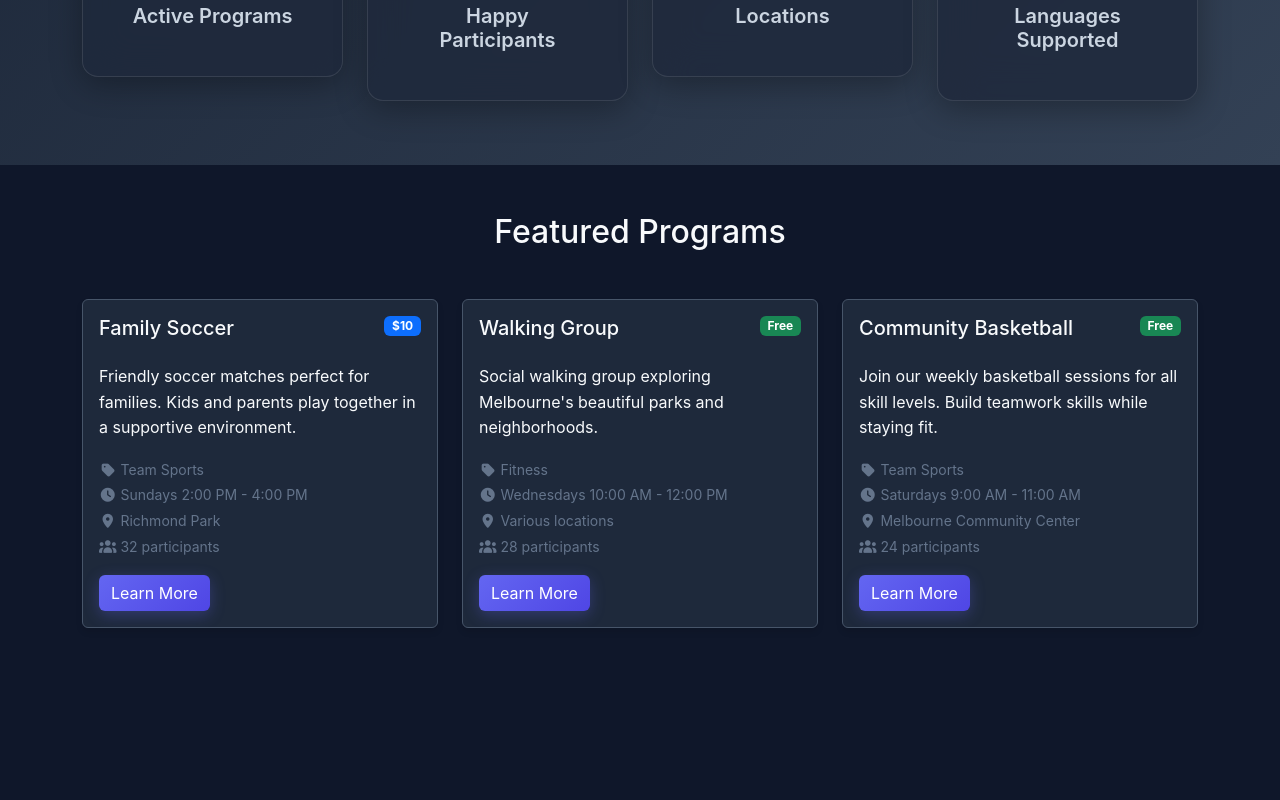
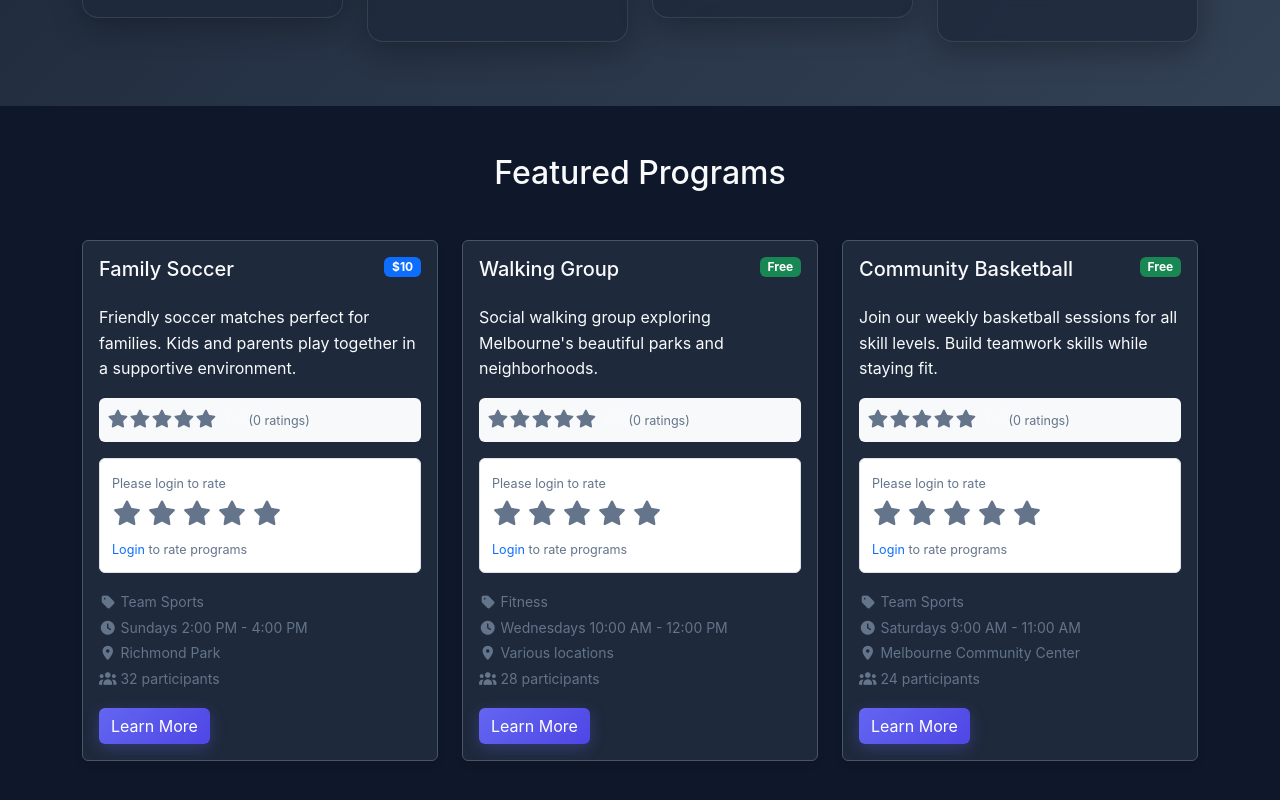
Before and after one commit to jgao0062/jgao0062-Ass, a Vue app in the folder fit5032-Ass/: page / in a window 1280 px wide. Shown: the part 746-1546 px from the top of the page. Before the commit the page ends 1446 px from the top, so only its background shows below. Built offline with nearby package versions, Linux system fonts and the light colour scheme.

Commit message:
BR(C.3) completed

```diff
--- a/fit5032-Ass/src/components/Navigation.vue
+++ b/fit5032-Ass/src/components/NavigationComponent.vue
@@ -63,6 +63,8 @@
         logout()
         session.value = null
         closeMobileMenu()
+        // Trigger logout event for other components
+        window.dispatchEvent(new CustomEvent('userLoggedOut'))
         window.location.href = '/'
       }
 
--- a/fit5032-Ass/src/components/ProgramCard.vue
+++ b/fit5032-Ass/src/components/ProgramCardComponent.vue
@@ -12,6 +12,16 @@
             </span>
           </div>
           <p class="card-text">{{ program.description }}</p>
+
+          <!-- BR (C.3): Rating - Display rating component -->
+          <div class="mb-3">
+            <RatingComponent
+              :program-id="program.id"
+              :show-user-rating="true"
+              :show-summary="false"
+            />
+          </div>
+
           <div class="mb-3">
             <small class="text-muted">
               <i class="fas fa-tag"></i> {{ program.category }}<br>
@@ -30,9 +40,13 @@
 
   <script>
   import { inject } from 'vue'
+  import RatingComponent from './RatingComponent.vue'
 
   export default {
     name: 'ProgramCard',
+    components: {
+      RatingComponent
+    },
     props: {
       program: {
         type: Object,
--- /dev/null
+++ b/fit5032-Ass/src/components/RatingComponent.vue
@@ -0,0 +1,186 @@
+<template>
+  <div class="rating-component">
+    <!-- Display Average Rating -->
+    <div class="average-rating mb-3">
+      <div class="d-flex align-items-center">
+        <div class="stars-display me-2">
+          <i
+            v-for="star in 5"
+            :key="star"
+            class="fas fa-star"
+            :class="star <= Math.floor(averageRating) ? 'text-warning' : 'text-muted'"
+          ></i>
+        </div>
+        <span class="rating-text">
+          <strong>{{ averageRating.toFixed(1) }}</strong>
+          <small class="text-muted">({{ totalRatings }} ratings)</small>
+        </span>
+      </div>
+    </div>
+
+    <!-- User Rating Input -->
+    <div class="user-rating" v-if="showUserRating">
+      <div class="mb-2">
+        <small class="text-muted" v-if="session">Your rating:</small>
+        <small class="text-muted" v-else>Please login to rate</small>
+        <small class="text-info" v-if="session">(Logged in as: {{ session.firstName || session.email }})</small>
+      </div>
+
+      <!-- Star display -->
+      <div class="rating-stars mb-2">
+        <i
+          v-for="star in 5"
+          :key="star"
+          class="fas fa-star rating-star"
+          :class="{
+            'text-warning': star <= userRating,
+            'text-muted': star > userRating
+          }"
+          @click="setRating(star)"
+          style="cursor: pointer; font-size: 1.5rem; margin-right: 5px;"
+        ></i>
+      </div>
+
+      <div class="rating-feedback">
+        <small v-if="validationError" class="text-danger">
+          <i class="fas fa-exclamation-triangle me-1"></i>
+          {{ validationError }}
+        </small>
+        <small v-else-if="userRating > 0" class="text-success">
+          <i class="fas fa-check-circle me-1"></i>
+          Rating saved: {{ userRating }} stars
+        </small>
+        <small v-else-if="session" class="text-muted">
+          Click stars or buttons to rate
+        </small>
+        <small v-else class="text-muted">
+          <router-link to="/login" class="text-decoration-none">Login</router-link> to rate programs
+        </small>
+      </div>
+    </div>
+  </div>
+</template>
+
+<script>
+import { ref, computed, onMounted } from 'vue'
+import { getSession, addRating, userHasRated, getProgramAverageRating } from '../utils/auth.js'
+
+export default {
+  name: 'RatingComponent',
+  props: {
+    programId: {
+      type: Number,
+      required: true
+    },
+    showUserRating: {
+      type: Boolean,
+      default: true
+    },
+    showSummary: {
+      type: Boolean,
+      default: false
+    }
+  },
+  setup(props) {
+    const userRating = ref(0)
+    const validationError = ref('')
+    const session = ref(getSession())
+    const averageRating = ref(0)
+    const totalRatings = ref(0)
+
+    // Load current rating data
+    const loadRatingData = () => {
+      const ratingData = getProgramAverageRating(props.programId)
+      averageRating.value = ratingData.average
+      totalRatings.value = ratingData.count
+
+      // Check if current user has rated
+      if (session.value) {
+        const hasRated = userHasRated(props.programId, session.value.userId)
+        if (hasRated) {
+          // Find the user's rating
+          const ratings = JSON.parse(localStorage.getItem('program_ratings') || '{}')
+          const programRatings = ratings[props.programId] || []
+          const userRatingData = programRatings.find(r => r.userId === session.value.userId)
+          if (userRatingData) {
+            userRating.value = userRatingData.value
+          }
+        }
+      }
+    }
+
+    onMounted(() => {
+      loadRatingData()
+    })
+
+    // Set user rating function
+    const setRating = (rating) => {
+      // Always refresh session state
+      session.value = getSession()
+
+      if (!session.value) {
+        validationError.value = 'Please login to rate programs'
+        return
+      }
+
+      try {
+        addRating(props.programId, session.value.userId, rating)
+        userRating.value = rating
+        validationError.value = ''
+
+        // Reload rating data
+        loadRatingData()
+
+        // Emit event to parent component
+        window.dispatchEvent(new CustomEvent('ratingUpdated', {
+          detail: { programId: props.programId, rating }
+        }))
+      } catch (error) {
+        validationError.value = 'Error saving rating: ' + error.message
+        console.error('Error saving rating:', error)
+      }
+    }
+
+    return {
+      userRating,
+      validationError,
+      averageRating,
+      totalRatings,
+      session,
+      setRating
+    }
+  }
+}
+</script>
+
+<style scoped>
+.rating-component {
+  font-size: 0.9rem;
+}
+
+.stars-display {
+  font-size: 1.1rem;
+}
+
+.rating-star {
+  cursor: pointer;
+  transition: color 0.2s ease;
+}
+
+.rating-star:hover {
+  color: #ffc107 !important;
+}
+
+.average-rating {
+  padding: 0.5rem;
+  background-color: #f8f9fa;
+  border-radius: 0.375rem;
+}
+
+.user-rating {
+  padding: 0.75rem;
+  background-color: #ffffff;
+  border: 1px solid #dee2e6;
+  border-radius: 0.375rem;
+}
+</style>
--- a/fit5032-Ass/src/utils/auth.js
+++ b/fit5032-Ass/src/utils/auth.js
@@ -167,7 +167,18 @@ export function userHasRated(programId, userId) {
 export function addRating(programId, userId, value) {
   const all = getRatings()
   const list = all[programId] || []
-  list.push({ userId, value: Math.max(1, Math.min(5, Number(value))) })
+
+  // Check if user has already rated this program
+  const existingRatingIndex = list.findIndex(r => r.userId === userId)
+
+  if (existingRatingIndex !== -1) {
+    // Update existing rating
+    list[existingRatingIndex] = { userId, value: Math.max(1, Math.min(5, Number(value))) }
+  } else {
+    // Add new rating
+    list.push({ userId, value: Math.max(1, Math.min(5, Number(value))) })
+  }
+
   all[programId] = list
   writeJSON(RATINGS_KEY, all)
 }
--- a/fit5032-Ass/src/views/HomePage.vue
+++ b/fit5032-Ass/src/views/HomePage.vue
@@ -47,7 +47,7 @@
   <script>
   import { computed } from 'vue'
   import StatsSection from '../components/StatsSection.vue'
-  import ProgramCard from '../components/ProgramCard.vue'
+  import ProgramCard from '../components/ProgramCardComponent.vue'
   import { programsData } from '../data/programs.js'
 
   export default {
--- a/fit5032-Ass/src/views/LoginPage.vue
+++ b/fit5032-Ass/src/views/LoginPage.vue
@@ -53,6 +53,8 @@ export default {
         error.value = res.message || 'Login failed'
         return
       }
+      // Trigger login event for other components
+      window.dispatchEvent(new CustomEvent('userLoggedIn'))
       // Redirect to intended page or home
       const params = new URLSearchParams(window.location.search)
       const redirect = params.get('redirect') || '/'
--- a/fit5032-Ass/src/views/ProgramsPage.vue
+++ b/fit5032-Ass/src/views/ProgramsPage.vue
@@ -64,7 +64,7 @@
 
   <script>
   import { ref, computed, onMounted } from 'vue'
-  import ProgramCard from '../components/ProgramCard.vue'
+  import ProgramCard from '../components/ProgramCardComponent.vue'
   import { programsData } from '../data/programs.js'
 
   export default {
```
Also changed, not shown: fit5032-Ass/src/utils/ratingValidation.js (added, +124 -0 lines), fit5032-Ass/src/data/programs.js (line endings or trailing spaces).
